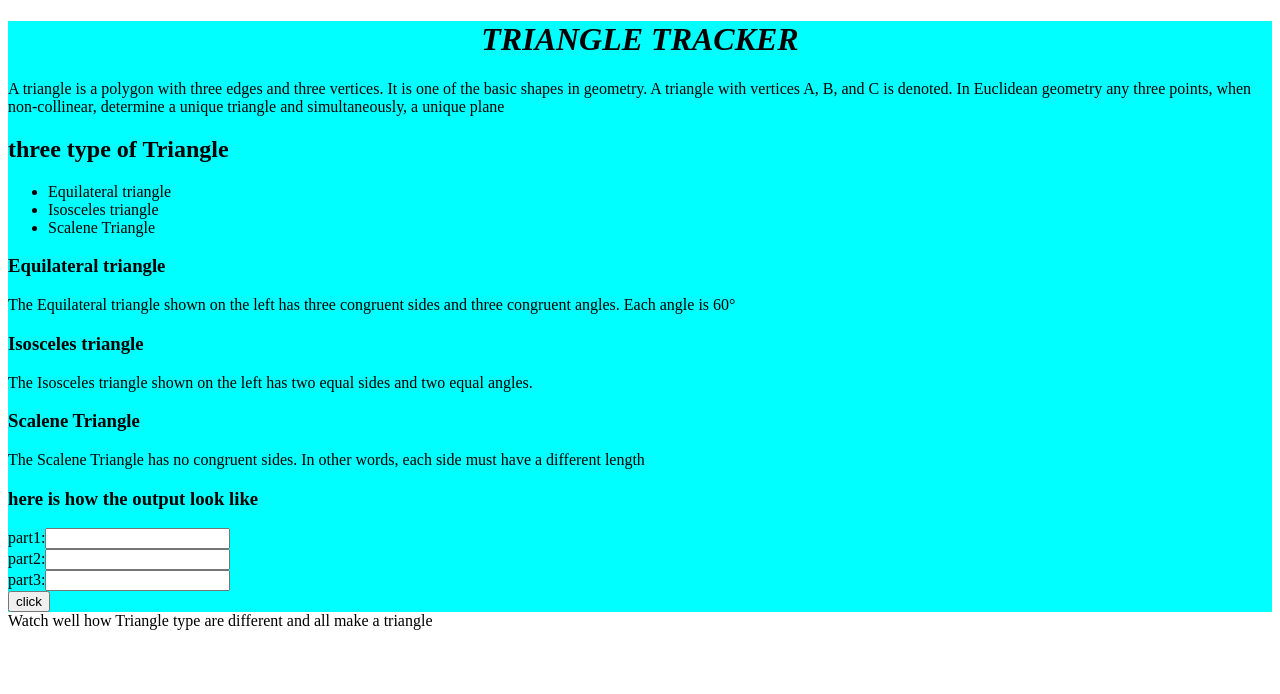
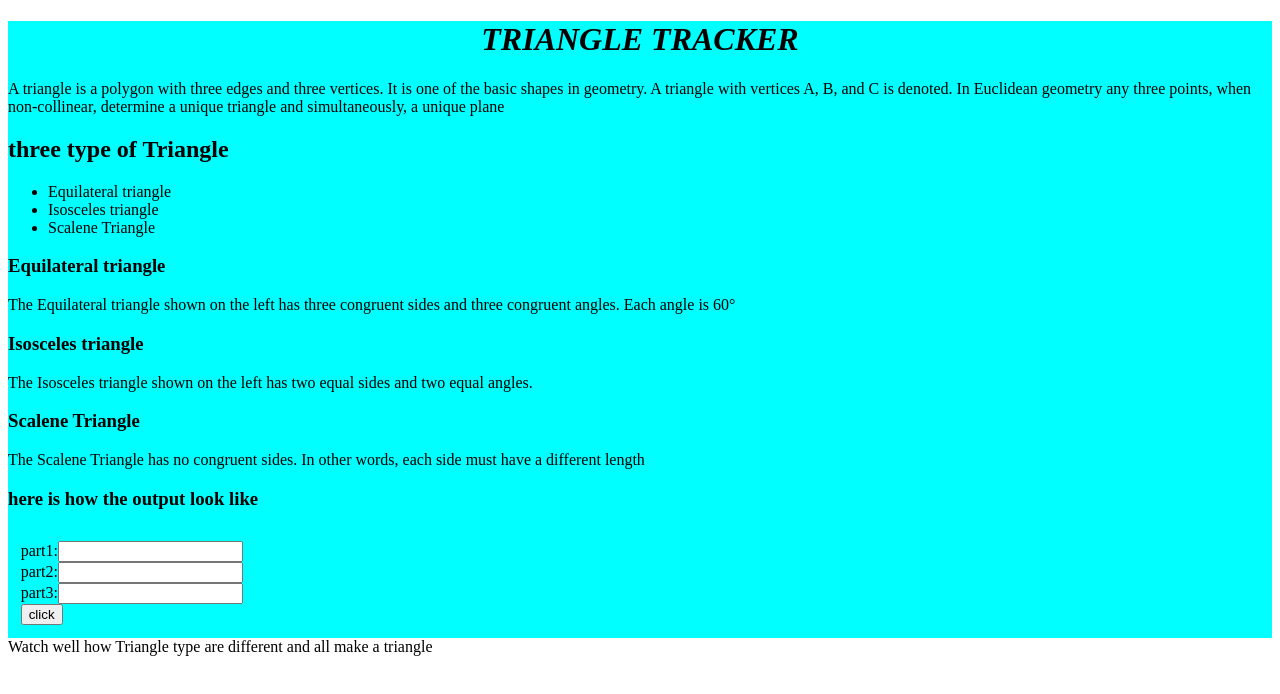
Before and after one commit to joycewamaboyi/Triangle, a plain HTML site: page index.html in a window 1280 px wide. Drawn offline with Linux system fonts and the light colour scheme.

Commit message:
emphrasis

```diff
--- a/index.css
+++ b/index.css
@@ -4,3 +4,7 @@ main{
 .one{
     text-align: center;
 }
+#two{
+    padding: 1%;
+
+}
--- a/index.html
+++ b/index.html
@@ -28,10 +28,12 @@
         <h3>Scalene Triangle</h3>
         <p>The Scalene Triangle has no congruent sides. In other words, each side must have a different length</p>
      <h3>here is how the output look like</h3>
+     <div id="two">
      part1:<input type="text" id="part1"><br>
      part2:<input type="text" id="part2"><br>
      part3:<input type="text" id="part3"><br>
      <button onclick="mytriangle()">click</button>
+     </div>
      </main>
      <footer>Watch well how Triangle type are different and all make a triangle</footer>
 </body>
```
